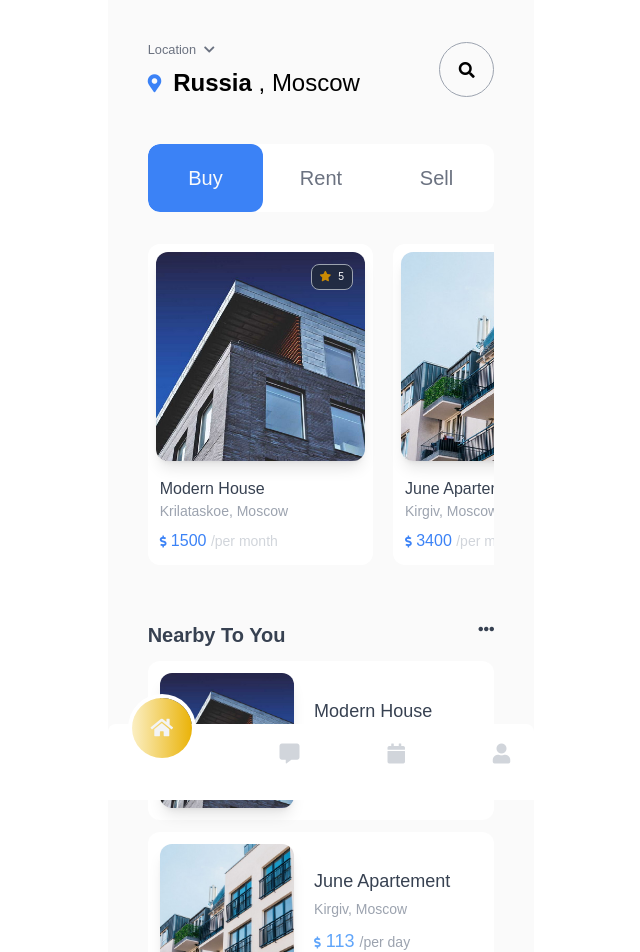
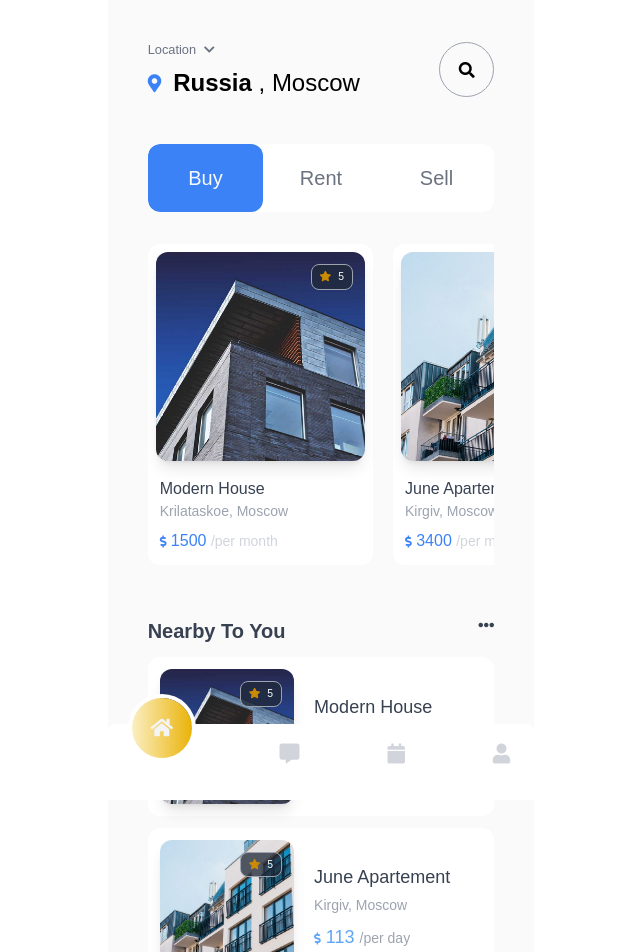
Before and after one commit to or-abdillh/real-state-app, a Vue app: page / in a window 1280 px wide. Shown: the top 952 px of the page, without its empty margins (319-959 px from the left). Built offline with nearby package versions, Linux system fonts and the light colour scheme.

Commit message:
Create Rating vue

```diff
--- a/src/components/BottomBar.vue
+++ b/src/components/BottomBar.vue
@@ -35,5 +35,11 @@
 import { ref } from 'vue'
 import menu from '@/contents/menu.ts'
 
+const props = defineProps({
+  title: {
+    type: String
+  }
+})
+
 const menuActive: any = ref(menu[0].name)
 </script>
--- a/src/components/Card.vue
+++ b/src/components/Card.vue
@@ -1,10 +1,7 @@
 <template>
   <section class="p-2 min-w-[65%] rounded-xl bg-white">
     <div class="relative">
-      <span class="absolute top-3 right-3 text-xxs bg-gray-800 bg-opacity-75 text-gray-50 px-2 py-1 rounded-lg border border-gray-400">
-        <i class="fa fa-star text-yellow-600 mr-1"></i>
-        {{ source.rate }}
-      </span>
+      <Rating :value="source.rate" />
       <img :src="source.thumbnail" class="z-10 w-full rounded-xl shadow-lg" alt="image">
     </div>
     <div class="mt-3 p-1">
@@ -19,7 +16,9 @@
   </section>
 </template>
 
-<script setup>
+<script setup lang="ts">
+
+import Rating from '@/components/Rating.vue'
 
 const props = defineProps({
   source: {
--- a/src/components/Carousell.vue
+++ b/src/components/Carousell.vue
@@ -9,13 +9,13 @@
 
 <template>
   <main class="no-scrollbar w-full pt-2 pb-8 mt-6 flex gap-5 overflow-scroll">
-    <template v-for="item in source" :key="item.id">
+    <template v-for="item in props.source" :key="item.id">
       <Card :source="item" />
     </template>
   </main>
 </template>
 
-<script setup>
+<script setup lang="ts">
 
 import Card from '@/components/Card.vue'
 
--- a/src/components/List.vue
+++ b/src/components/List.vue
@@ -1,6 +1,9 @@
 <template>
   <section class="mt-3 w-full bg-white rounded-xl flex items-center gap-5 p-3">
-    <img :src="source.thumbnail" class="w-5/12 rounded-xl shadow-lg" />
+    <div class="w-5/12 relative">
+      <Rating :value="source.rate" />
+      <img :src="source.thumbnail" class="w-full rounded-xl shadow-lg" />
+    </div>
     <div>
       <h1 class="text-lg font-medium text-gray-700 mb-1">{{ source.name }}</h1>
       <p class="text-gray-400 font-medium text-sm mb-2">{{ source.place }}</p>
@@ -13,9 +16,11 @@
   </section>
 </template>
 
-<script setup>
+<script setup lang="ts">
 
-const props = defineProps({
+import Rating from '@/components/Rating.vue'
+
+const props: any = defineProps({
   source: {
     type: Object
   }
--- /dev/null
+++ b/src/components/Rating.vue
@@ -0,0 +1,17 @@
+<template>
+  <span class="absolute top-3 right-3 text-xxs bg-gray-800 bg-opacity-75 text-gray-50 px-2 py-1 rounded-lg border border-gray-400">
+    <i class="fa fa-star text-yellow-600 mr-1"></i>
+    {{ value }}
+  </span>
+</template>
+
+<script setup lang="ts">
+
+const props = defineProps({
+  value: {
+    type: Number,
+    default: 0
+  }
+})
+
+</script>
--- a/src/views/Home.vue
+++ b/src/views/Home.vue
@@ -3,7 +3,7 @@
     <HeaderHome />
     <Category />
     <Carousell :source="highlights" />
-    <section class="mt-6 text-gray-700 mb-5">
+    <section class="mt-5 text-gray-700 mb-5">
       <div class="flex justify-between">
         <h1 class="font-semibold text-xl">Nearby To You</h1>
         <i class="fa fa-ellipsis-h"></i>
```
